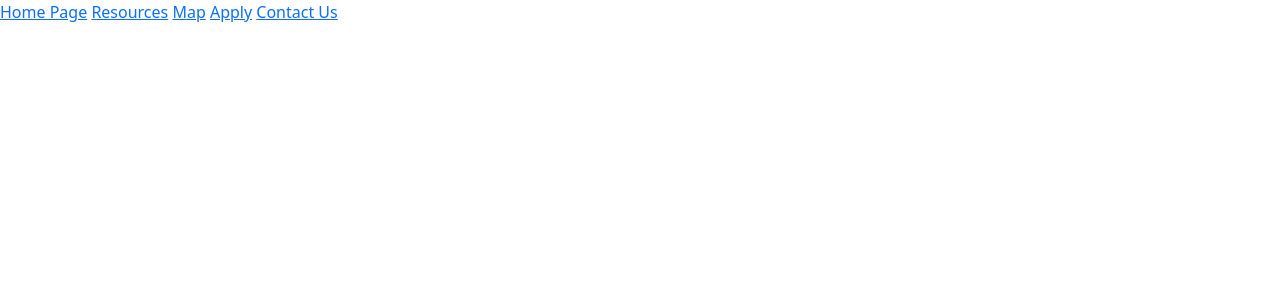
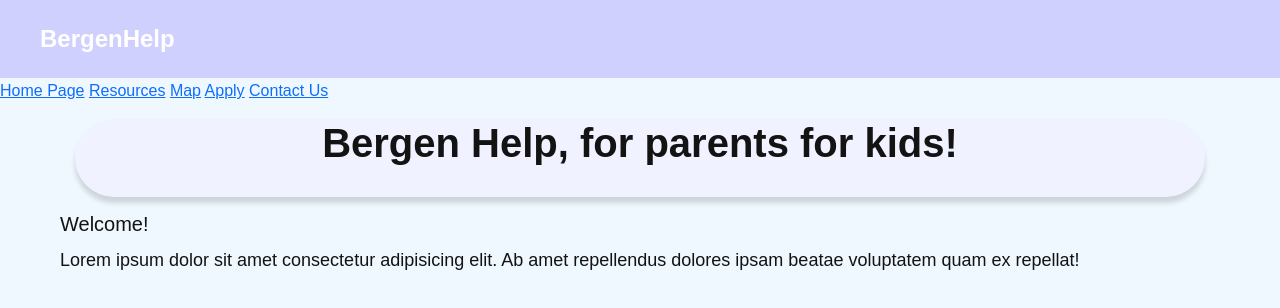
Before and after one commit to rithika-ran/TSA-Web-Design, a plain HTML site: page index.html in a window 1280 px wide. Drawn offline with nearby package versions, Linux system fonts and the light colour scheme.

Commit message:
1/8/2026
Co-authored-by: saf-kom29 <saf-kom29@users.noreply.github.com>
Co-authored-by: gabsan29-beep <gabsan29-beep@users.noreply.github.com>

```diff
--- a/index.html
+++ b/index.html
@@ -1,28 +1,44 @@
+
+<html lang="en">
+
+<head>
     <!DOCTYPE html>
-<html lang="en">
-<head>
     <meta charset="UTF-8">
     <meta name="viewport" content="width=device-width, initial-scale=1.0">
     <title>Website Name</title>
     <link rel="stylesheet" href="https://cdn.jsdelivr.net/npm/bootstrap@5.3.8/dist/css/bootstrap.min.css">
+    <link rel="stylesheet" href="style.css">
 </head>
+
 <body>
 
     <!-- navbar -->
+    <header>
+        <div id="logo">BergenHelp</div>
+    </header>
+    <section>
+
         <nav>
             <a href="#home-page">Home Page</a>
             <a href="#resource">Resources</a>
             <a href="#map">Map</a>
             <a href="#apply">Apply</a>
             <a href="#contact-us">Contact Us</a>
-
         </nav>
-
+    </section>
 
     <!-- home page -->
     <!-- about: our mission, and breif welcome -->
+
+
+
     <section>
-
+        <div class="container">
+        <h1 class="hero-section">Bergen Help, for parents for kids!</h1>
+        <h4>Welcome!</h4>
+        <p>Lorem ipsum dolor sit amet consectetur adipisicing elit.
+            Ab amet repellendus dolores ipsam beatae voluptatem quam ex repellat!</p>
+        </div>
     </section>
 
 
@@ -56,4 +72,5 @@
     <!-- about: a simple contacts page incase of any questions or concerns, etc. -->
     <script src="https://cdn.jsdelivr.net/npm/bootstrap@5.3.8/dist/js/bootstrap.bundle.min.js"></script>
 </body>
+
 </html>
--- /dev/null
+++ b/style.css
@@ -0,0 +1,85 @@
+/* task 1 */
+
+* {
+    margin: 0;
+    /* padding: 0; */
+    box-sizing: border-box;
+}
+
+body {
+    font-family: Neucha, sans-serif ;
+    line-height: 1.6;
+    color: #131313;
+    background-color: aliceblue;
+}
+
+
+.container {
+    max-width: 1200px;
+    margin: 0 auto;
+    padding: 0 20px;
+}
+/* task 2 */
+h1 {
+    font-size: 40px;
+    font-weight: bold;
+}
+
+h2 {
+    font-size: 32px;
+    font-weight: 600;
+    margin-bottom: 15px;
+}
+
+h3 {
+    font-size: 27px;
+    font-weight: 300;
+    margin-bottom:10px ;
+}
+
+h4 {
+    font-size: 20px;
+    font-weight: 300;
+    margin-bottom: 10px;
+}
+
+p {
+    font-size: 18px;
+    line-height: 1.6;
+    margin-bottom: 10px;
+
+}
+
+
+header {
+    display: flex;
+    padding: 20px 40px;
+    margin: 0 auto;
+    background-color:rgb(208, 208, 255)
+}
+
+.hero-section {
+    display: flex;
+    flex-direction: column;
+    align-items: center;
+    border-radius: 50px;
+    background-color: #f1f2ff;
+    gap: 30px;
+    margin: 15px;
+    padding-bottom: 30px ;
+    box-shadow: 0 6px 5px rgba(0,0,0,0.15);
+    transition: transform 0.6s ease, box-shadow 0.6s ease;
+}
+
+#logo {
+    font-size: 24px;
+    font-weight: bold;
+    color: #ffffff;
+    transition: transform 0.3s ease;
+}
+
+/* LESSON 7: HOVERING FOR LOGO */
+#logo:hover {
+    transform: scale(1.1);
+    cursor: pointer;
+}
```
Also changed, not shown: script.js (added). Lines whose indentation alone changed are shown as unchanged.
